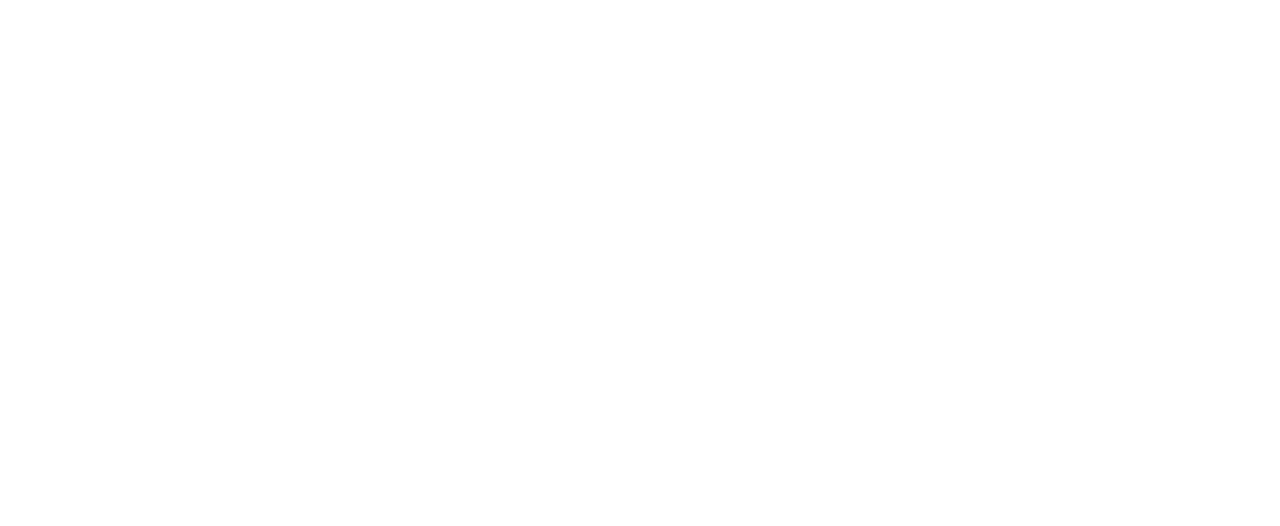
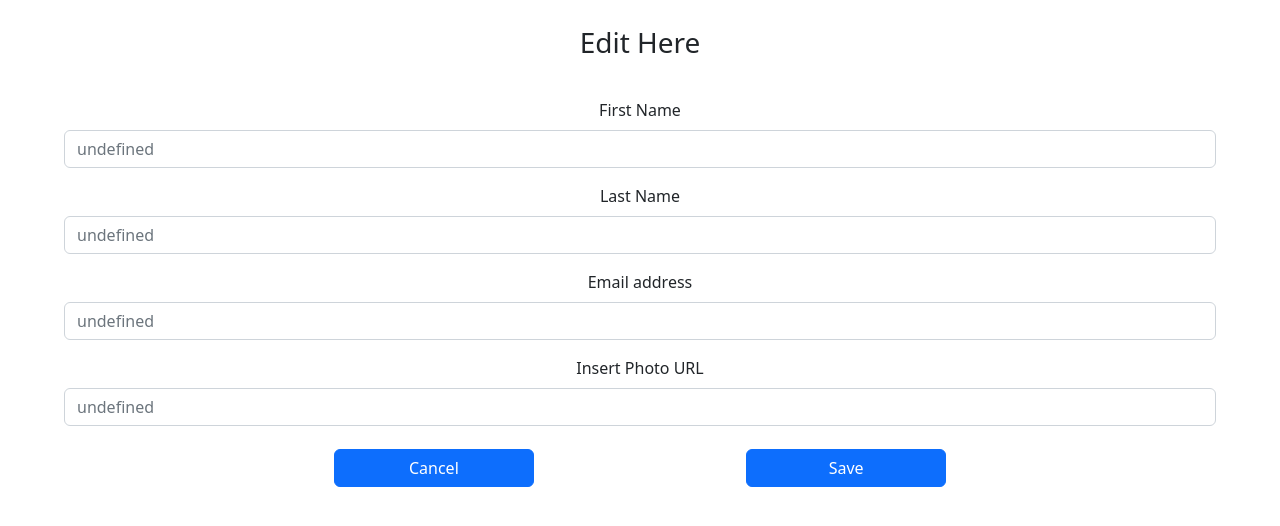
Before and after one commit to 1aoxomoxoa1/online-store-client, a React (Create React App) app: page /edit in a window 1280 px wide. Before the commit this address had no page. Shown: the top 526 px of the page. Built offline with nearby package versions, Linux system fonts and the light colour scheme; no server answers.

Commit message:
edit profile functional

```diff
--- /dev/null
+++ b/src/api/profile.js
@@ -0,0 +1,45 @@
+import axios from "axios";
+
+axios.defaults.withCredentials = true;
+
+export async function getUserDetailsEdit(setUserDetails){
+    const user = await axios.get('http://localhost:3200/login');
+    let details = user.data.user[0];
+    console.log(details);
+    setUserDetails(details);
+}
+
+export async function saveEditedUserDetails(event, userDetails, navigate){
+    event.preventDefault();
+    const form = event.target.form;
+
+    const fname = form.fname.value;
+    const lname = form.lname.value;
+    const email = form.email.value;
+    const photoUrl = form.profilePic.value;
+
+    try {
+        let response = await axios.put('http://localhost:3200/register', {
+            fname: fname,
+            lname: lname,
+            email: email,
+            photoUrl: photoUrl,
+            id: userDetails.ID
+        });
+        console.log(response);
+        if(response.data === 'success'){
+            navigate('/profile');
+        }
+    } catch (error) {
+        console.log(error);
+    }
+
+
+
+
+
+
+
+    console.log(typeof email);
+    console.log(email ===  "")
+}
--- a/src/components/AppRouter.jsx
+++ b/src/components/AppRouter.jsx
@@ -6,6 +6,7 @@ import ProductsPage from './products/ProductsPage';
 import ProfilePage from './login-register-profile/ProfilePage';
 import Wishlist from './wishlist/Wishlist';
 import Cart from './cart/Cart';
+import EditProfilePage from './login-register-profile/EditProfilePage';
 
 function AppRouter(){
     return(
@@ -14,6 +15,7 @@ function AppRouter(){
                 <Route path='/' element={<HomePage />} />
                 <Route path='/products' element={<ProductsPage />} />
                 <Route path='/profile' element={<ProfilePage />} />
+                <Route path='/edit' element={<EditProfilePage />} />
                 <Route path='/products/:id' element={<ProductDetailsPage/>} />
                 <Route path='/wishlist' element={<Wishlist/>} />
                 <Route path='/cart' element={<Cart/> } />
--- /dev/null
+++ b/src/components/login-register-profile/EditProfilePage.jsx
@@ -0,0 +1,55 @@
+import React, { useEffect } from "react";
+import Form from 'react-bootstrap/Form';
+import Button from 'react-bootstrap/Button';
+import '../../css/edit-form.css';
+import {useState} from 'react';
+import { getUserDetailsEdit, saveEditedUserDetails } from "../../api/profile";
+import axios from "axios";
+import { useNavigate } from "react-router-dom";
+
+function EditProfilePage(){
+
+    //so that this page can access the session
+    axios.defaults.withCredentials = true;
+
+    const navigate = useNavigate();
+
+
+    const [userDetails, setUserDetails] = useState({});
+
+    useEffect(() => {
+        let userDetails = getUserDetailsEdit(setUserDetails);
+    }, [])
+
+    return(
+        <div>
+            <h3 style={{margin: "2%"}}> Edit Here </h3>
+            <div className="edit-form-holder">
+                <Form>
+                    <Form.Group className="mb-3" controlId="fname">
+                        <Form.Label className='fname'>First Name </Form.Label>
+                        <Form.Control type="text" className='fname' placeholder={`${userDetails.fname}`} />
+                    </Form.Group>
+                    <Form.Group className="mb-3" controlId="lname">
+                        <Form.Label className='lname'>Last Name</Form.Label>
+                        <Form.Control type="text" className='lname' placeholder={`${userDetails.lname}`} />
+                    </Form.Group>
+                    <Form.Group className="mb-3" controlId="email">
+                        <Form.Label className='email'>Email address</Form.Label>
+                        <Form.Control type="email" className='email' placeholder={`${userDetails.email}`} />
+                    </Form.Group>
+                    <Form.Group controlId="profilePic" className="mb-3">
+                        <Form.Label>Insert Photo URL </Form.Label>
+                        <Form.Control type="text" placeholder={`${userDetails.profile_pic}`}/>
+                    </Form.Group>
+                    <div className="flex-buttons">
+                        <Button variant='primary' className='reg-button' onClick={() => navigate('/profile')}> Cancel </Button>
+                        <Button type="submit" variant='primary' className='reg-button' onClick={(event) => saveEditedUserDetails(event, userDetails, navigate)} > Save </Button>
+                    </div>
+                </Form>
+            </div>
+        </div>
+    )
+}
+
+export default EditProfilePage;
--- a/src/components/login-register-profile/ProfilePage.jsx
+++ b/src/components/login-register-profile/ProfilePage.jsx
@@ -41,7 +41,7 @@ function ProfilePage(){
             }
             console.log(response)
         });
-    }, [isLoggedIn])
+    }, [isLoggedIn]);
 
 
     function handleClick(event){
--- a/src/components/login-register-profile/UserProfile.jsx
+++ b/src/components/login-register-profile/UserProfile.jsx
@@ -3,18 +3,19 @@ import { MDBCol, MDBContainer, MDBRow, MDBCard, MDBCardTitle, MDBCardText, MDBCa
 import {Button} from 'react-bootstrap'
 import '../../css/userprofile.css'
 import axios from 'axios';
+import { useNavigate } from 'react-router-dom';
 
 export default function UserProfile({user, setIsLoggedIn}) {
 
   function signout(){
     axios.get('http://localhost:3200/logout')
       .then(response => {
-        console.log('within')
-        console.log(response);
         setIsLoggedIn(false);
-        console.log(setIsLoggedIn);
     });
   }
+
+  const navigate = useNavigate();
+
 
   return (
     <div className="vh-100" style={{ backgroundColor: '#F4F4F4' }}>
@@ -35,7 +36,7 @@ export default function UserProfile({user, setIsLoggedIn}) {
                     <MDBCardTitle> Welcome, {user.fname} {user.lname} </MDBCardTitle>
                     <MDBCardText> {user.email} </MDBCardText>
                     <div className="d-flex-wrap pt-1">
-                      <Button className="w-100 cls-button">Edit</Button>
+                      <Button className="w-100 cls-button" onClick={() => navigate('/edit')} >Edit</Button>
                       <Button className="w-100 cls-button" onClick={signout}>Sign out</Button>
                     </div>
                   </div>
--- /dev/null
+++ b/src/css/edit-form.css
@@ -0,0 +1,15 @@
+.edit-form-holder{
+    width: 90%;
+    margin: 3% auto;
+}
+
+.flex-buttons{
+    display: flex;
+    width: 90%;
+    margin: 2% auto;
+    justify-content: space-evenly;
+}
+
+.flex-buttons > *{
+    width: 200px;
+}
```
